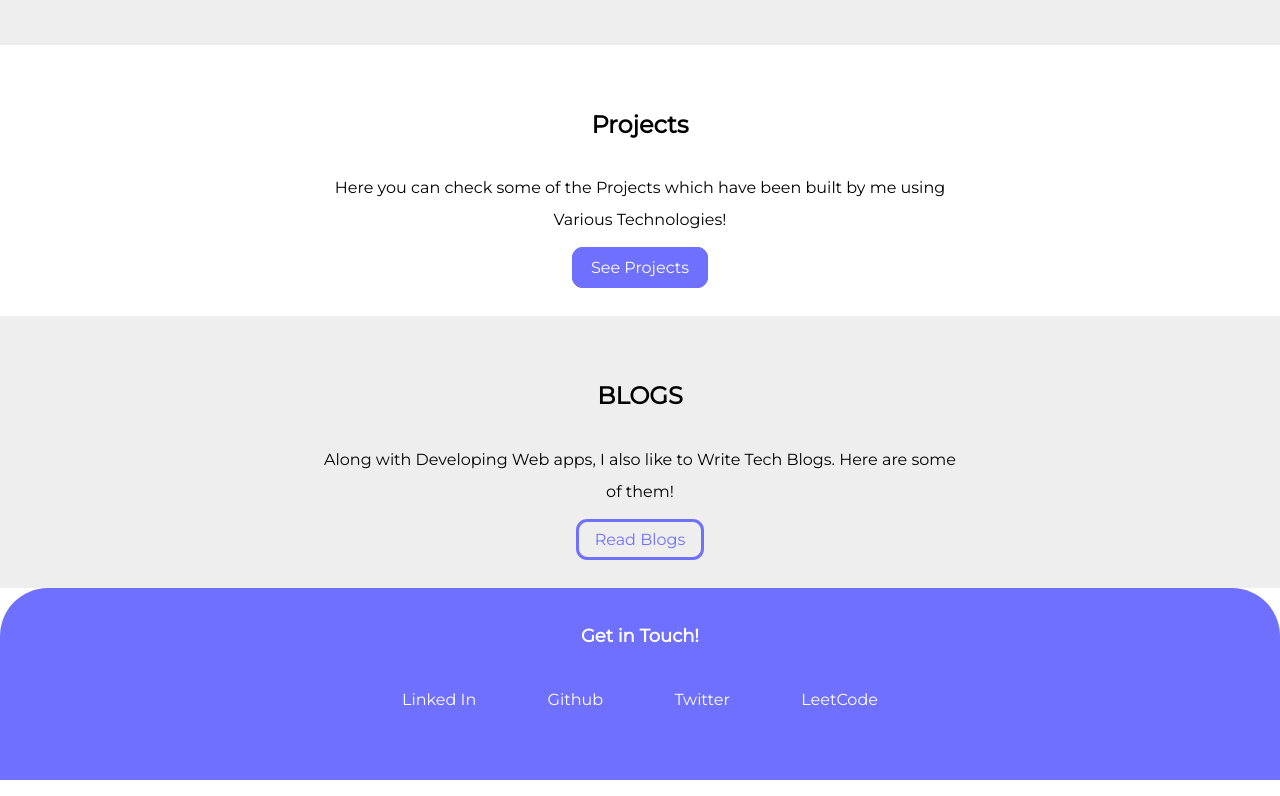
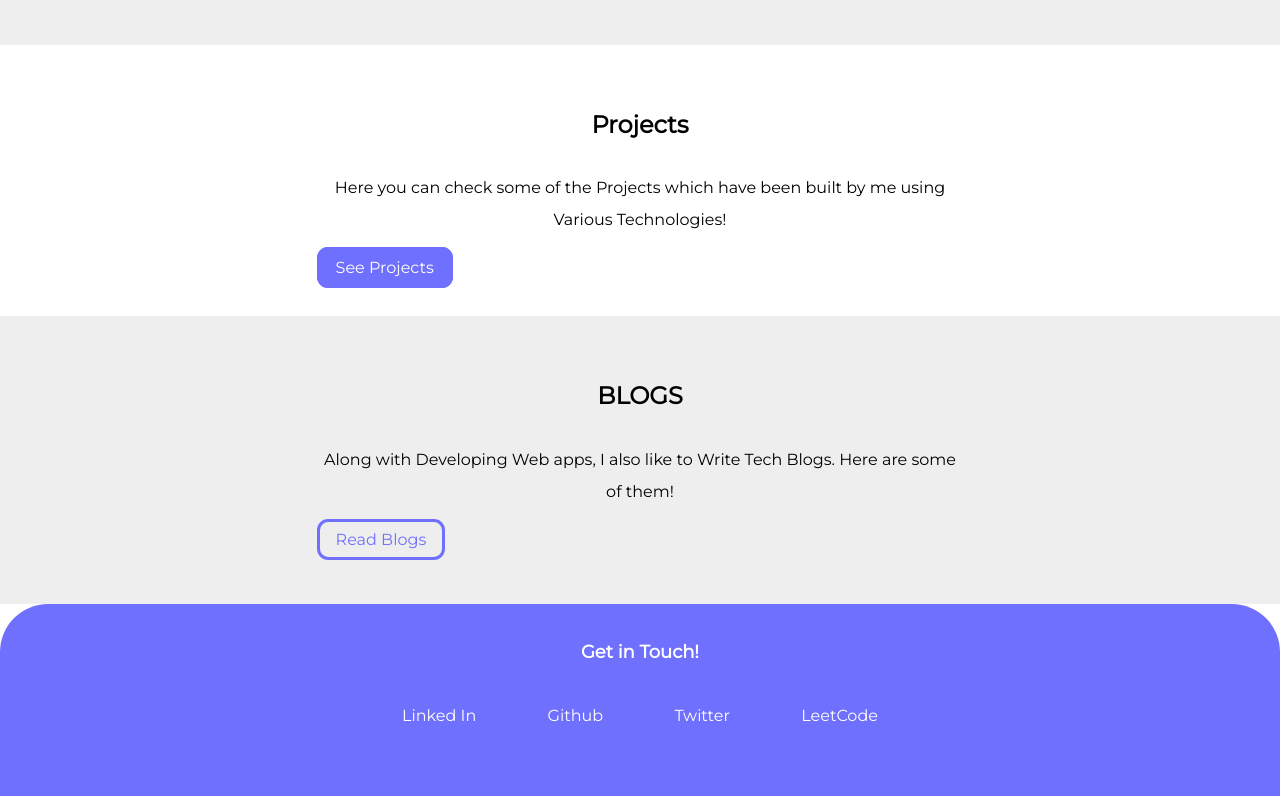
Before and after one commit to ViditAwasthi/Portfolio-ViditAwasthi, a plain HTML site: page index.html in a window 1280 px wide. Shown: the part 790-1586 px from the top of the page. Drawn offline with Linux system fonts and the light colour scheme.

Commit message:
fix: paddings

```diff
--- a/css/styles.css
+++ b/css/styles.css
@@ -49,9 +49,6 @@ hr{
 	border-radius: 0.7rem;
 }
 
-.link-center{
-	align-self: center;
-}
 
 /**lists**/
 .bulletless-list{
@@ -157,6 +154,9 @@ hr{
 .skill-section{
 	text-align: center;
 }
+.lowest-section{
+	padding-bottom: 3rem;
+}
 
 
 /**footer**/
--- a/index.html
+++ b/index.html
@@ -41,16 +41,16 @@
 	<div class="container container-center">
 		<h4>Projects</h4>
 		<p style="text-align: center;">	Here you can check some of the Projects which have been built by me using Various Technologies!</p>
-		<center><a href="./projects.html" class="link link-primary link-center" style="margin-top: 2rem;">See Projects</a></center>
+	      <a href="./projects.html" class="link link-primary " style="margin-top: 2rem;">See Projects</a>
 	</div>
 </section>
 
 
-<section class="section off-white">
+<section class="section off-white lowest-section">
 	<div class="container container-center">
 		<h4>BLOGS</h4>
 		<p style="text-align: center;">	Along with Developing Web apps, I also like to Write Tech Blogs. Here are some of them!</p>
-		<center><a href="./blogs.html" class="link link-secondary link-center" style="margin-top: 2rem;">Read Blogs</a></center>
+	      <a href="./blogs.html" class="link link-secondary " style="margin-top: 2rem;">Read Blogs</a>
 	</div>
 </section>
 
```
